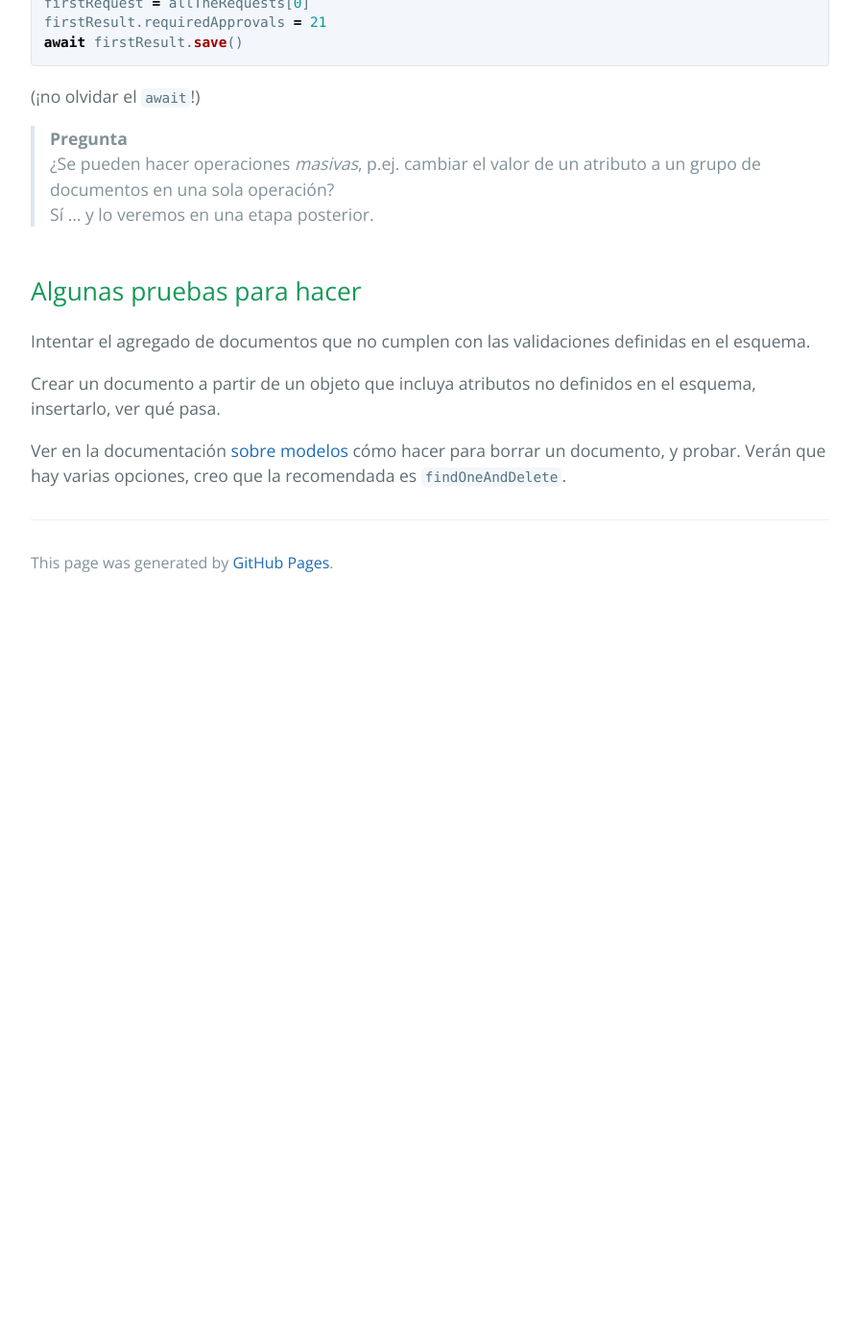
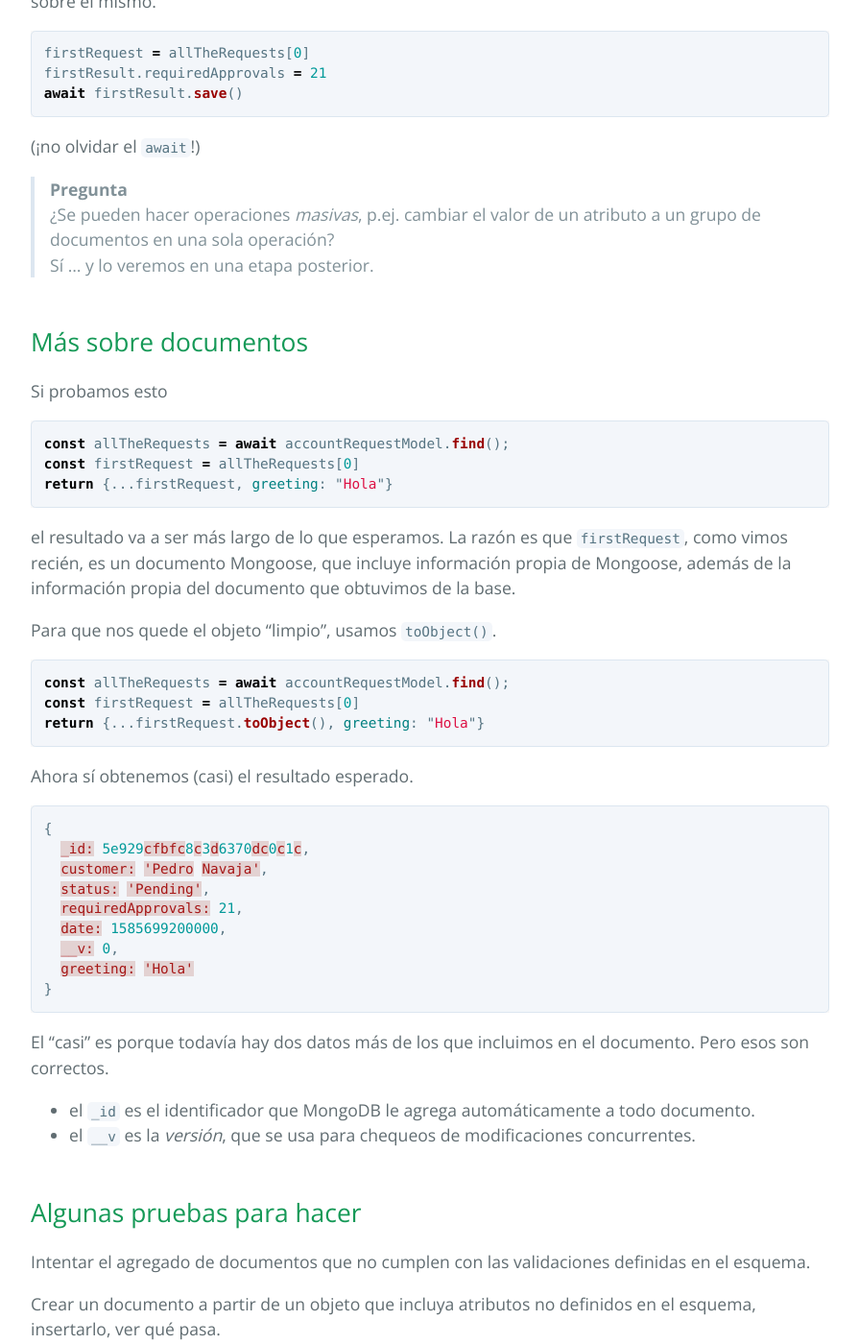
Before and after one commit to clombardi/bdsol-capacitacion-desarrollo, a Jekyll site: the page built from mongoose/mongoose-cuatro-conceptos.md, in a window 1280 px wide and 1400 px high, scrolled down 4532 px. Shown: the whole window at 96% size, without its empty margins (192-1087 px from the left). Built offline with Jekyll 4.4.1, drawn with Linux system fonts in a browser that asks for light colours; our own code applies the rules of GitHub Pages for plain Markdown files; before the commit the page ends 5162 px from its top, so only the background shows below that; some of the changed text lies outside the part shown.

Commit message:
mongoose - busquedas - arranco

````diff
--- a/mongoose/mongoose-cuatro-conceptos.md
+++ b/mongoose/mongoose-cuatro-conceptos.md
@@ -1,9 +1,10 @@
 # Arranquemos con Mongoose
 En esta página, daremos una brevísima introducción a Mongoose.
-El obejtivo es presentar un conjunto mínimo de elementos que sean suficientes para comenzar a interactuar con una base MongoDB desde un programa.
+El objetivo es presentar un conjunto mínimo de elementos que sean suficientes para comenzar a interactuar con una base MongoDB desde un programa.
+En este material, y en general en la capacitación, nos limitaremos a presentar algunos elementos, con los links para que cada uno siga explorando.
+En esta página, y en las que siguen, nos limitaremos a presentar los elementos que utilicemos. Los detalles se pueden consultar en la [documentación de Mongoose](https://mongoosejs.com/docs/). Incluiremos los links específicos dentro de esta documentación, que incluyan información extendida de distintos temas que iremos tocando.
+
 En un primer momento usaremos JavaScript como lenguaje y haremos pequeños scripts que ejecutaremos usando Node. Luego de adquiridos los elementos básicos, veremos cómo utilizarlos desde una aplicación NestJS en TypeScript.
-
-En esta página, y en las que siguen, nos limitaremos a presentar los elementos que utilicemos. Los detalles se pueden consultar en la [documentación de Mongoose](https://mongoosejs.com/docs/). Incluiremos los links específicos dentro de esta documentación, que incluyan información extendida de distintos temas que iremos tocando.
 
 La interface de Mongoose puede explicarse a partir de cuatro conceptos
 1. **conexión**: acceso a una BD.
@@ -139,9 +140,45 @@ await firstResult.save()
 > Sí ... y lo veremos en una etapa posterior.
 
 
+## Más sobre documentos
+Si probamos esto
+``` javascript
+const allTheRequests = await accountRequestModel.find();
+const firstRequest = allTheRequests[0]
+return {...firstRequest, greeting: "Hola"}
+```
+el resultado va a ser más largo de lo que esperamos. La razón es que `firstRequest`, como vimos recién, es un documento Mongoose, que incluye información propia de Mongoose, además de la información propia del documento que obtuvimos de la base.
+
+Para que nos quede el objeto "limpio", usamos `toObject()`.
+``` javascript
+const allTheRequests = await accountRequestModel.find();
+const firstRequest = allTheRequests[0]
+return {...firstRequest.toObject(), greeting: "Hola"}
+```
+
+Ahora sí obtenemos (casi) el resultado esperado.
+``` json
+{
+  _id: 5e929cfbfc8c3d6370dc0c1c,
+  customer: 'Pedro Navaja',
+  status: 'Pending',
+  requiredApprovals: 21,
+  date: 1585699200000,
+  __v: 0,
+  greeting: 'Hola'
+}
+```
+
+El "casi" es porque todavía hay dos datos más de los que incluimos en el documento. Pero esos son correctos.
+- el `_id` es el identificador que MongoDB le agrega automáticamente a todo documento.
+- el `__v` es la _versión_, que se usa para chequeos de modificaciones concurrentes.
+
+
 ## Algunas pruebas para hacer
 Intentar el agregado de documentos que no cumplen con las validaciones definidas en el esquema.
 
 Crear un documento a partir de un objeto que incluya atributos no definidos en el esquema, insertarlo, ver qué pasa.
 
 Ver en la documentación [sobre modelos](https://mongoosejs.com/docs/api/model.html) cómo hacer para borrar un documento, y probar. Verán que hay varias opciones, creo que la recomendada es `findOneAndDelete`.
+
+En la [documentación sobre `toObject()`](https://mongoosejs.com/docs/api/document.html#document_Document-toObject), buscar cómo hacer para que no incluya el atributo correspondiente a la versión.
````
Also changed, not shown: etapa-0-index.md (+2 -0 lines), mongoose/busqueda-basicos.md (added, +5 -0 lines).
